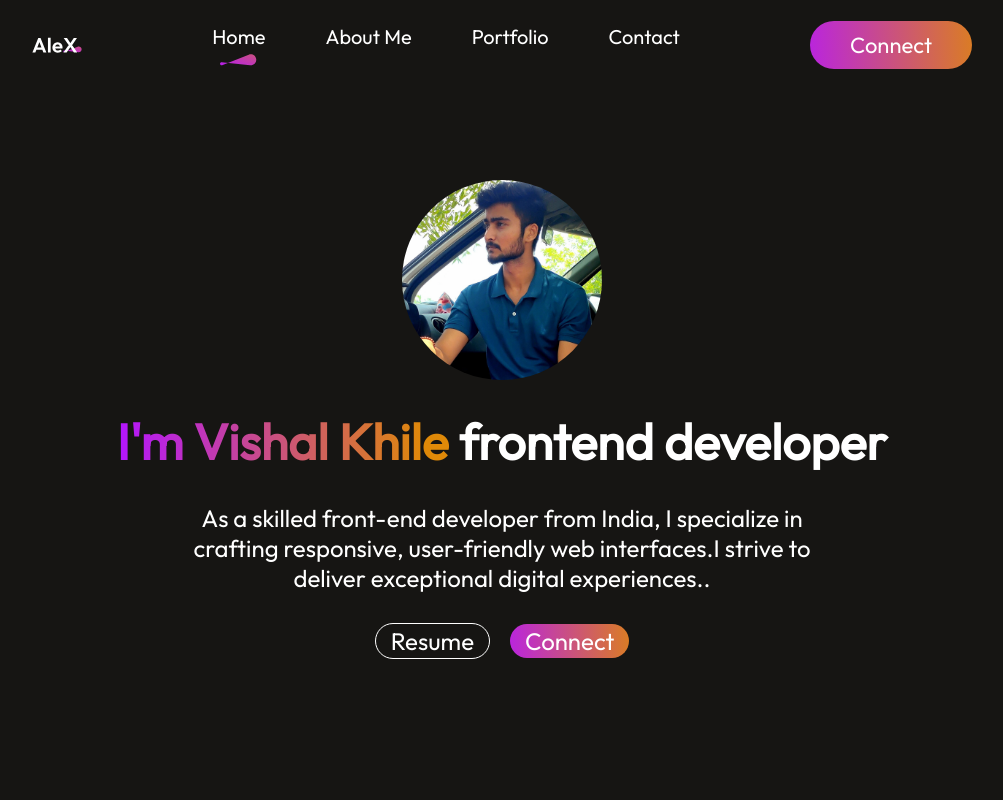
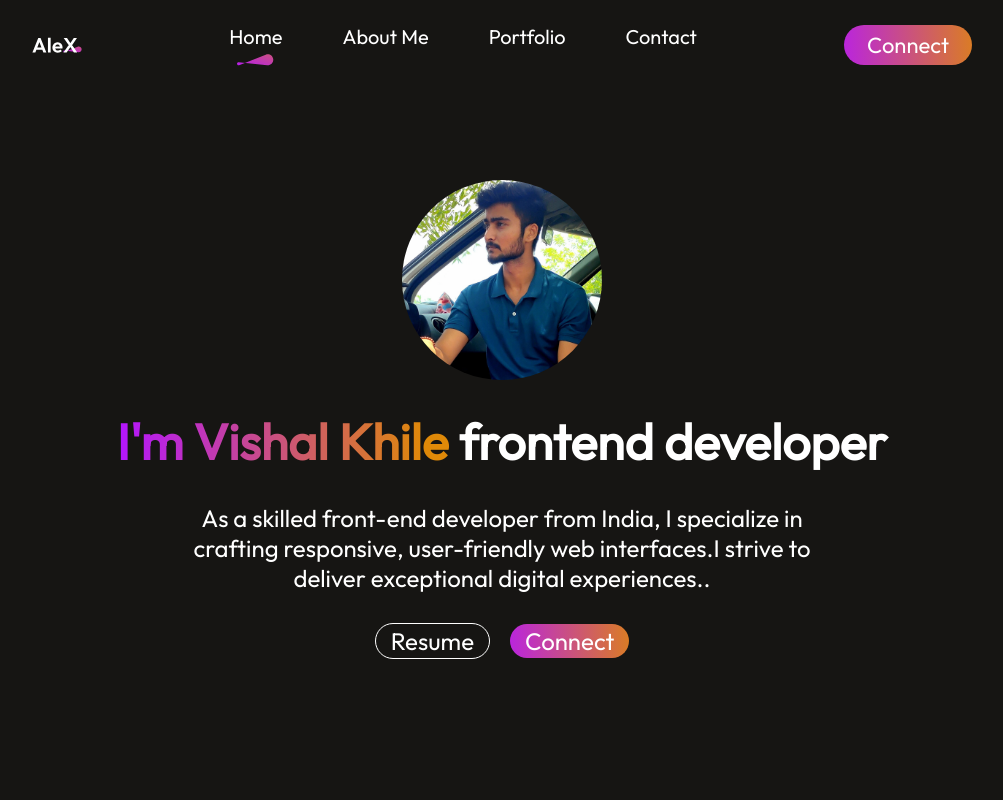
Before and after one commit to vishal-192k/Portfolio, a React (Vite) app: page / in a window 1280 px wide. Shown: the top 800 px of the page, without its empty margins (138-1141 px from the left). Built offline with nearby package versions, Linux system fonts and the light colour scheme.

Commit message:
navbar is fully functional now

```diff
--- a/src/components/Contact/Contact.css
+++ b/src/components/Contact/Contact.css
@@ -3,7 +3,8 @@
     flex-direction: column;
     align-items: center;
     justify-content: center;
-    gap: 60px;
+    gap: 50px;
+    padding-top: 10px;
     margin: 90px 170px;
 }
 .contact-title{
--- a/src/components/Hero/Hero.jsx
+++ b/src/components/Hero/Hero.jsx
@@ -1,8 +1,10 @@
-import React from 'react'
+import React,{useState} from 'react'
 import './Hero.css'
 import profile_img from "../../assets/profile-imgg.png"
+import { Link as ScrollLink, Element as ScrollElement } from "react-scroll";
 
 const Hero = () => {
+  const [menu, setMenu] = useState("home");
   return (
     <div id='home' className='hero'>
         <img src={profile_img} alt='' />
@@ -10,7 +12,14 @@ const Hero = () => {
         <p>As a skilled front-end developer from India, I specialize in crafting responsive, user-friendly web interfaces.I strive to deliver exceptional digital experiences..</p>
         <div className="hero-action">
              <div className="hero-resume">Resume</div>
-             <div className="hero-connect">Connect</div>
+             <div className="hero-connect"><ScrollLink
+            className="anchor-link"
+            to="contact"
+            smooth={true}
+            duration={500}
+            offset={50}
+            onClick={() => setMenu("contact")}
+          > Connect</ScrollLink></div>
         </div>
     </div>
   )
--- a/src/components/Navbar/Navbar.css
+++ b/src/components/Navbar/Navbar.css
@@ -17,7 +17,7 @@
 
 }
 .nav-contact {
-    padding: 10px 40px;
+    padding: 6px 23px;
     font-size: 22px;
     border-radius: 50px;
     background :linear-gradient(267deg, #DA7C25 0.36% , #B923E1 102.06%);
--- a/src/components/Navbar/Navbar.jsx
+++ b/src/components/Navbar/Navbar.jsx
@@ -73,7 +73,16 @@ const Navbar = () => {
           {menu === "contact" && <img src={underline} alt="underline" />}
         </li>
       </ul>
-      <div className="nav-contact">Connect</div>
+      <div className="nav-contact"><ScrollLink
+            className="anchor-link"
+            to="contact"
+            smooth={true}
+            duration={500}
+            offset={50}
+            onClick={() => setMenu("contact")}
+          >
+            {/* <p>Contact</p> */}
+          Connect  </ScrollLink></div>
     </div>
   );
 };
```
